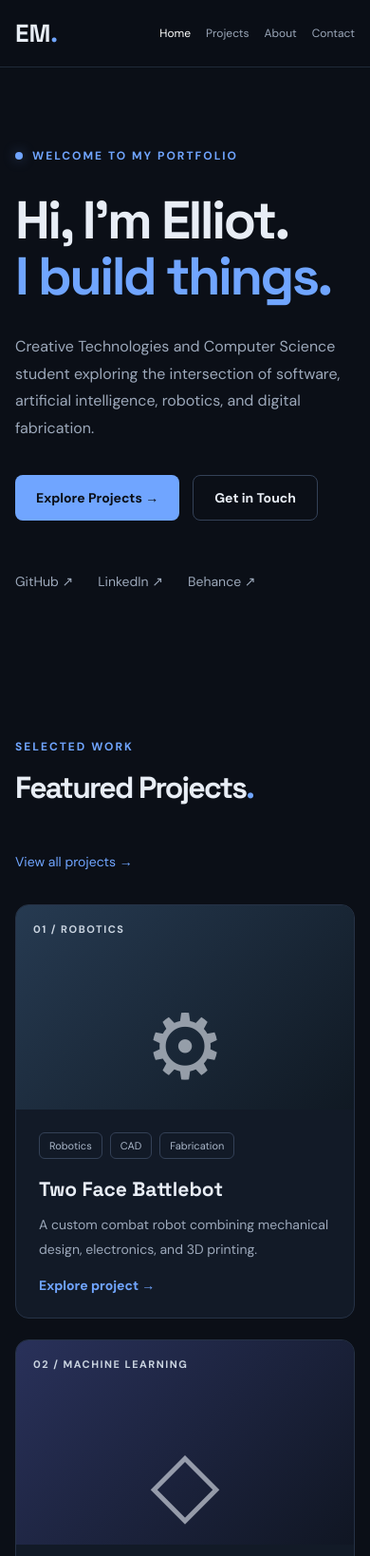
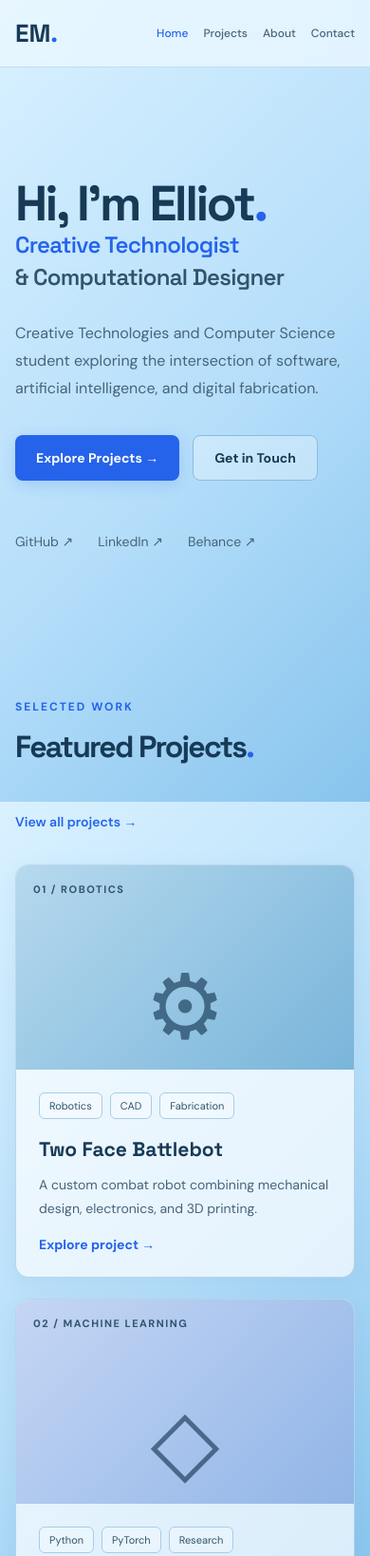
Before and after one commit to Elliot-CRT/my-website, a website built with Vite: page index.html in a window 390 px wide. Shown: the top 1638 px of the page at 95% size. Built offline with nearby package versions, Linux system fonts and the light colour scheme.

Commit message:
Updated Stylizing of website

```diff
--- a/index.html
+++ b/index.html
@@ -1,6 +1,6 @@
-
 <!doctype html>
 <html lang="en">
+
 <head>
   <meta charset="UTF-8" />
   <meta name="viewport" content="width=device-width, initial-scale=1.0" />
@@ -26,12 +26,20 @@
 
   <main>
     <section class="hero container">
-      <div class="eyebrow"><span class="status-dot"></span> Welcome to my portfolio</div>
-      <h1>Hi, I'm Elliot.<br /><span>I build things.</span></h1>
+
+      <div class="hero-heading">
+        <h1>Hi, I'm Elliot<span class="hero-period">.</span></h1>
+
+        <p class="hero-title">
+          <span class="title-primary">Creative Technologist</span>
+          <span class="title-secondary">& Computational Designer</span>
+        </p>
+      </div>
+
       <p class="hero-description">
         Creative Technologies and Computer Science student
         exploring the intersection of software, artificial
-        intelligence, robotics, and digital fabrication.
+        intelligence, and digital fabrication.
       </p>
 
       <div class="hero-actions">
@@ -116,7 +124,9 @@
           </p>
           <div class="skill-list">
             <span>Python</span><span>C++</span><span>Java</span>
-            <span>PyTorch</span><span>Fusion 360</span>
+            <span>PyTorch</span><span>HTML/CSS</span>
+            <span>JavaScript</span><span>PHP</span>
+            <span>Fusion 360</span>
             <span>Blender</span><span>3D Printing</span>
             <span>Arduino</span>
           </div>
@@ -129,8 +139,10 @@
       <h2>Have something in mind?</h2>
       <p>I'm always interested in interesting projects, new ideas, and opportunities to collaborate.</p>
       <div class="hero-actions">
-        <a href="https://www.linkedin.com/" target="_blank" rel="noopener noreferrer" class="button button-primary">Connect on LinkedIn &rarr;</a>
-        <a href="https://github.com/" target="_blank" rel="noopener noreferrer" class="button button-secondary">See my GitHub</a>
+        <a href="https://www.linkedin.com/" target="_blank" rel="noopener noreferrer"
+          class="button button-primary">Connect on LinkedIn &rarr;</a>
+        <a href="https://github.com/" target="_blank" rel="noopener noreferrer" class="button button-secondary">See my
+          GitHub</a>
       </div>
     </section>
   </main>
@@ -142,4 +154,5 @@
     </div>
   </footer>
 </body>
+
 </html>
--- a/src/style.css
+++ b/src/style.css
@@ -1,43 +1,88 @@
+@import url('https://fonts.googleapis.com/css2?family=DM+Sans:wght@400;500;600;700&family=Space+Grotesk:wght@400;500;600;700&display=swap');
 
-@import url('https://fonts.googleapis.com/css2?family=DM+Sans:wght@400;500;600;700&family=Space+Grotesk:wght@400;500;600;700&display=swap');
+/* ==========================================
+   GLOBAL THEME — BLUE MIST
+========================================== */
 
 :root {
   font-family: 'DM Sans', sans-serif;
-  color: #e8edf5;
-  background: #0b0f17;
+  color: #173a56;
+  background: linear-gradient(135deg,
+      #d9f1ff 0%,
+      #b5defa 55%,
+      #87c4ed 100%);
+  background-attachment: fixed;
+
   font-synthesis: none;
   text-rendering: optimizeLegibility;
   -webkit-font-smoothing: antialiased;
   scroll-behavior: smooth;
 }
 
-* { box-sizing: border-box; }
-body { margin: 0; }
-a { color: inherit; text-decoration: none; }
-button { font: inherit; }
+* {
+  box-sizing: border-box;
+}
 
-h1, h2, h3, .logo {
+html {
+  scroll-padding-top: 90px;
+}
+
+body {
+  margin: 0;
+  min-height: 100vh;
+}
+
+a {
+  color: inherit;
+  text-decoration: none;
+}
+
+button {
+  font: inherit;
+}
+
+h1,
+h2,
+h3,
+.logo {
   font-family: 'Space Grotesk', sans-serif;
 }
 
-h1, h2, h3, p { margin-top: 0; }
-p { line-height: 1.8; }
+h1,
+h2,
+h3,
+p {
+  margin-top: 0;
+}
+
+p {
+  line-height: 1.8;
+}
 
 .container {
   width: min(1120px, calc(100% - 48px));
   margin-inline: auto;
 }
 
-.accent, .logo span { color: #70a5ff; }
+.accent,
+.logo span {
+  color: #2563eb;
+}
 
-/* Navigation */
+/* ==========================================
+   NAVIGATION
+========================================== */
+
 .site-header {
   position: sticky;
   top: 0;
   z-index: 20;
-  background: rgba(11, 15, 23, .9);
+
+  background: rgba(235, 248, 255, 0.78);
   backdrop-filter: blur(16px);
-  border-bottom: 1px solid #202a39;
+  -webkit-backdrop-filter: blur(16px);
+
+  border-bottom: 1px solid rgba(86, 151, 194, 0.25);
 }
 
 .navbar {
@@ -47,54 +92,130 @@ p { line-height: 1.8; }
   align-items: center;
 }
 
-.logo { font-size: 26px; font-weight: 700; }
+.logo {
+  font-size: 26px;
+  font-weight: 700;
+  color: #173a56;
+}
 
-.nav-links { display: flex; gap: 32px; }
+.nav-links {
+  display: flex;
+  gap: 32px;
+}
+
 .nav-links a {
   font-size: 14px;
-  color: #9ca8ba;
-  transition: color .2s;
+  color: #47647b;
+  font-weight: 500;
+  transition: color 0.2s;
 }
-.nav-links a:hover, .nav-links a.active { color: #fff; }
 
-/* Hero */
+.nav-links a:hover,
+.nav-links a.active {
+  color: #2563eb;
+}
+
+/* ==========================================
+   HERO SECTION
+========================================== */
+
 .hero {
   padding-top: 130px;
   padding-bottom: 150px;
 }
 
-.eyebrow, .section-label {
-  color: #70a5ff;
+.eyebrow,
+.section-label {
+  color: #2563eb;
   font-size: 12px;
   font-weight: 700;
   letter-spacing: 2px;
   text-transform: uppercase;
 }
 
-.eyebrow { display: flex; align-items: center; gap: 10px; }
+.eyebrow {
+  display: flex;
+  align-items: center;
+  gap: 10px;
+}
 
 .status-dot {
   width: 8px;
   height: 8px;
   border-radius: 50%;
-  background: #70a5ff;
-  box-shadow: 0 0 14px #70a5ff66;
+  background: #2563eb;
+  box-shadow: 0 0 14px rgba(37, 99, 235, 0.35);
+}
+
+
+/* Hero Typography */
+
+.hero-heading {
+  margin: 30px 0;
 }
 
 .hero h1 {
-  font-size: clamp(56px, 9vw, 108px);
-  letter-spacing: -5px;
-  line-height: 1.06;
-  margin: 30px 0;
+  font-size: clamp(52px, 8vw, 100px);
+  font-weight: 700;
+  letter-spacing: -4px;
+  line-height: 1.1;
+  margin: 0;
+  color: #173a56;
 }
 
-.hero h1 span { color: #70a5ff; }
+.hero-period {
+  color: #2563eb;
+}
+
+.hero-divider {
+  width: 65px;
+  height: 4px;
+  background: #2563eb;
+  border-radius: 10px;
+  margin: 28px 0;
+}
+
+.hero-title {
+  display: flex;
+  flex-direction: column;
+  gap: 4px;
+
+  font-family: 'Space Grotesk', sans-serif;
+  font-size: clamp(24px, 3.5vw, 44px);
+  font-weight: 600;
+  letter-spacing: -1.5px;
+  line-height: 1.25;
+  margin: 0;
+}
+
+.title-primary {
+  color: #2563eb;
+}
+
+.title-secondary {
+  color: #31546d;
+}
+
+@media (max-width: 600px) {
+  .hero h1 {
+    letter-spacing: -2px;
+  }
+
+  .hero-title {
+    letter-spacing: -0.7px;
+  }
+}
+
 
 .hero-description {
   max-width: 650px;
-  color: #9ca8ba;
+  color: #47647b;
   font-size: 19px;
 }
+
+/* ==========================================
+   BUTTONS
+========================================== */
 
 .hero-actions {
   display: flex;
@@ -111,26 +232,67 @@ p { line-height: 1.8; }
   border-radius: 8px;
   font-size: 14px;
   font-weight: 700;
-  transition: transform .2s, background .2s;
+
+  transition:
+    transform 0.2s,
+    background 0.2s,
+    box-shadow 0.2s;
 }
 
-.button:hover { transform: translateY(-3px); }
-.button-primary { background: #70a5ff; color: #0b0f17; }
-.button-primary:hover { background: #a1c4ff; }
-.button-secondary { border: 1px solid #344157; color: #e8edf5; }
+.button:hover {
+  transform: translateY(-3px);
+}
+
+.button-primary {
+  background: #2563eb;
+  color: #ffffff;
+  box-shadow: 0 4px 16px rgba(37, 99, 235, 0.18);
+}
+
+.button-primary:hover {
+  background: #1d4ed8;
+  box-shadow: 0 8px 22px rgba(37, 99, 235, 0.25);
+}
+
+.button-secondary {
+  background: rgba(255, 255, 255, 0.3);
+  border: 1px solid #8ebbdc;
+  color: #173a56;
+}
+
+.button-secondary:hover {
+  background: rgba(255, 255, 255, 0.65);
+}
+
+/* ==========================================
+   SOCIAL LINKS
+========================================== */
 
 .social-links {
   display: flex;
   flex-wrap: wrap;
   gap: 26px;
   margin-top: 55px;
-  color: #9ca8ba;
+  color: #47647b;
   font-size: 14px;
 }
-.social-links a:hover { color: #70a5ff; }
 
-/* Sections */
-.section { padding-top: 95px; padding-bottom: 95px; }
+.social-links a {
+  transition: color 0.2s;
+}
+
+.social-links a:hover {
+  color: #2563eb;
+}
+
+/* ==========================================
+   GENERAL SECTIONS
+========================================== */
+
+.section {
+  padding-top: 95px;
+  padding-bottom: 95px;
+}
 
 .section-heading {
   display: flex;
@@ -144,28 +306,51 @@ h2 {
   font-size: clamp(32px, 5vw, 48px);
   letter-spacing: -1.8px;
   line-height: 1.2;
+  color: #173a56;
 }
 
-.text-link { color: #70a5ff; font-size: 14px; }
+.text-link {
+  color: #2563eb;
+  font-size: 14px;
+  font-weight: 600;
+}
 
-/* Project cards */
+.text-link:hover {
+  color: #1d4ed8;
+}
+
+/* ==========================================
+   PROJECT GRID
+========================================== */
+
 .project-grid {
   display: grid;
   grid-template-columns: repeat(3, minmax(0, 1fr));
   gap: 22px;
 }
 
+/* ==========================================
+   PROJECT CARDS
+========================================== */
+
 .project-card {
-  background: #121a27;
-  border: 1px solid #263246;
+  background: rgba(255, 255, 255, 0.68);
+  border: 1px solid rgba(108, 166, 205, 0.4);
   border-radius: 14px;
   overflow: hidden;
-  transition: transform .2s, border-color .2s;
+
+  box-shadow: 0 6px 22px rgba(41, 93, 131, 0.07);
+
+  transition:
+    transform 0.2s,
+    border-color 0.2s,
+    box-shadow 0.2s;
 }
 
 .project-card:hover {
   transform: translateY(-5px);
-  border-color: #70a5ff;
+  border-color: #569bd1;
+  box-shadow: 0 12px 30px rgba(41, 93, 131, 0.15);
 }
 
 .project-visual {
@@ -177,44 +362,96 @@ h2 {
   overflow: hidden;
 }
 
-.project-visual > span {
+.project-visual>span {
   font-size: 11px;
   letter-spacing: 1.5px;
   font-weight: 700;
-  color: #cbd5e1;
+  color: #31546d;
 }
 
 .visual-symbol {
   font-size: 95px;
   align-self: center;
   line-height: 1;
-  opacity: .6;
+  opacity: 0.65;
 }
 
-.visual-robotics { background: linear-gradient(135deg, #263a51, #101923); }
-.visual-ai { background: linear-gradient(135deg, #29315a, #101623); }
-.visual-design { background: linear-gradient(135deg, #344252, #15202a); }
+/* Individual project visual gradients */
 
-.project-info { padding: 24px; }
-.project-info h3 { font-size: 21px; margin: 18px 0 12px; }
-.project-info p { color: #9ca8ba; font-size: 14px; min-height: 100px; }
-.project-info > a { color: #70a5ff; font-weight: 700; font-size: 14px; }
+.visual-robotics {
+  background: linear-gradient(135deg,
+      #b6d9ee,
+      #79b5da);
+}
 
-.project-tags, .skill-list { display: flex; flex-wrap: wrap; gap: 8px; }
+.visual-ai {
+  background: linear-gradient(135deg,
+      #c5d6f4,
+      #91b5e7);
+}
 
-.project-tags span, .skill-list span {
-  border: 1px solid #344157;
+.visual-design {
+  background: linear-gradient(135deg,
+      #c5e9ed,
+      #83c8d5);
+}
+
+.project-info {
+  padding: 24px;
+}
+
+.project-info h3 {
+  font-size: 21px;
+  margin: 18px 0 12px;
+  color: #173a56;
+}
+
+.project-info p {
+  color: #47647b;
+  font-size: 14px;
+  min-height: 100px;
+}
+
+.project-info>a {
+  color: #2563eb;
+  font-weight: 700;
+  font-size: 14px;
+}
+
+.project-info>a:hover {
+  color: #1d4ed8;
+}
+
+/* ==========================================
+   PROJECT TAGS AND SKILLS
+========================================== */
+
+.project-tags,
+.skill-list {
+  display: flex;
+  flex-wrap: wrap;
+  gap: 8px;
+}
+
+.project-tags span,
+.skill-list span {
+  border: 1px solid #a8cde6;
   border-radius: 6px;
   padding: 6px 10px;
-  color: #aab7c9;
+
+  background: rgba(255, 255, 255, 0.28);
+  color: #31546d;
   font-size: 11px;
 }
 
-/* About */
+/* ==========================================
+   ABOUT SECTION
+========================================== */
+
 .about-section {
-  background: #101722;
-  border-top: 1px solid #202a39;
-  border-bottom: 1px solid #202a39;
+  background: rgba(255, 255, 255, 0.22);
+  border-top: 1px solid rgba(86, 151, 194, 0.25);
+  border-bottom: 1px solid rgba(86, 151, 194, 0.25);
 }
 
 .about-grid {
@@ -223,46 +460,137 @@ h2 {
   gap: 80px;
 }
 
-.about-content p { color: #9ca8ba; }
-.skill-list { margin-top: 28px; }
-.skill-list span { padding: 9px 13px; font-size: 13px; }
+.about-content p {
+  color: #47647b;
+}
 
-/* Contact */
-.contact-section { text-align: center; padding-block: 130px; }
-.contact-section > p:not(.section-label) {
-  color: #9ca8ba;
+.skill-list {
+  margin-top: 28px;
+}
+
+.skill-list span {
+  padding: 9px 13px;
+  font-size: 13px;
+}
+
+/* ==========================================
+   CONTACT SECTION
+========================================== */
+
+.contact-section {
+  text-align: center;
+  padding-block: 130px;
+}
+
+.contact-section>p:not(.section-label) {
+  color: #47647b;
   max-width: 560px;
   margin-inline: auto;
 }
-.contact-section .hero-actions { justify-content: center; }
 
-/* Footer */
-.site-footer { border-top: 1px solid #202a39; padding: 28px 0; }
+.contact-section .hero-actions {
+  justify-content: center;
+}
+
+/* ==========================================
+   FOOTER
+========================================== */
+
+.site-footer {
+  border-top: 1px solid rgba(86, 151, 194, 0.3);
+  padding: 28px 0;
+  background: rgba(255, 255, 255, 0.12);
+}
+
 .footer-inner {
   display: flex;
   justify-content: space-between;
   gap: 16px;
-  color: #7f8ca1;
+  color: #47647b;
   font-size: 12px;
 }
 
-/* Responsive */
+/* ==========================================
+   RESPONSIVE DESIGN
+========================================== */
+
 @media (max-width: 850px) {
-  .project-grid { grid-template-columns: repeat(2, 1fr); }
-  .about-grid { grid-template-columns: 1fr; gap: 24px; }
+  .project-grid {
+    grid-template-columns: repeat(2, 1fr);
+  }
+
+  .about-grid {
+    grid-template-columns: 1fr;
+    gap: 24px;
+  }
 }
 
 @media (max-width: 600px) {
-  .container { width: min(100% - 32px, 1120px); }
-  .navbar { height: auto; min-height: 70px; flex-wrap: wrap; gap: 12px; padding-block: 14px; }
-  .nav-links { gap: 16px; flex-wrap: wrap; }
-  .nav-links a { font-size: 12px; }
-  .hero { padding-top: 85px; padding-bottom: 90px; }
-  .hero h1 { letter-spacing: -2.5px; }
-  .hero-description { font-size: 16px; }
-  .section { padding-block: 65px; }
-  .section-heading { align-items: start; flex-direction: column; }
-  .project-grid { grid-template-columns: 1fr; }
-  .project-info p { min-height: 0; }
-  .footer-inner { flex-direction: column; }
+  .container {
+    width: min(100% - 32px, 1120px);
+  }
+
+  .navbar {
+    height: auto;
+    min-height: 70px;
+    flex-wrap: wrap;
+    gap: 12px;
+    padding-block: 14px;
+  }
+
+  .nav-links {
+    gap: 16px;
+    flex-wrap: wrap;
+  }
+
+  .nav-links a {
+    font-size: 12px;
+  }
+
+  .hero {
+    padding-top: 85px;
+    padding-bottom: 90px;
+  }
+
+  .hero h1 {
+    letter-spacing: -2.5px;
+  }
+
+  .hero-description {
+    font-size: 16px;
+  }
+
+  .section {
+    padding-block: 65px;
+  }
+
+  .section-heading {
+    align-items: start;
+    flex-direction: column;
+  }
+
+  .project-grid {
+    grid-template-columns: 1fr;
+  }
+
+  .project-info p {
+    min-height: 0;
+  }
+
+  .footer-inner {
+    flex-direction: column;
+  }
 }
+
+@media (prefers-reduced-motion: reduce) {
+  :root {
+    scroll-behavior: auto;
+  }
+
+  .button,
+  .project-card,
+  .nav-links a,
+  .social-links a {
+    transition: none;
+  }
+}
```
